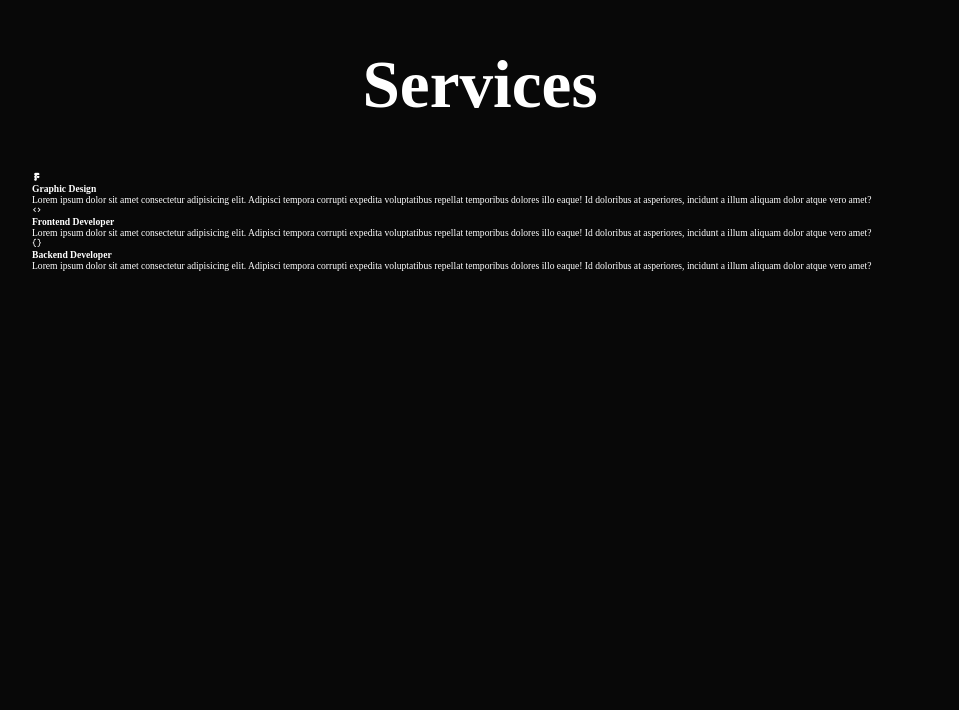
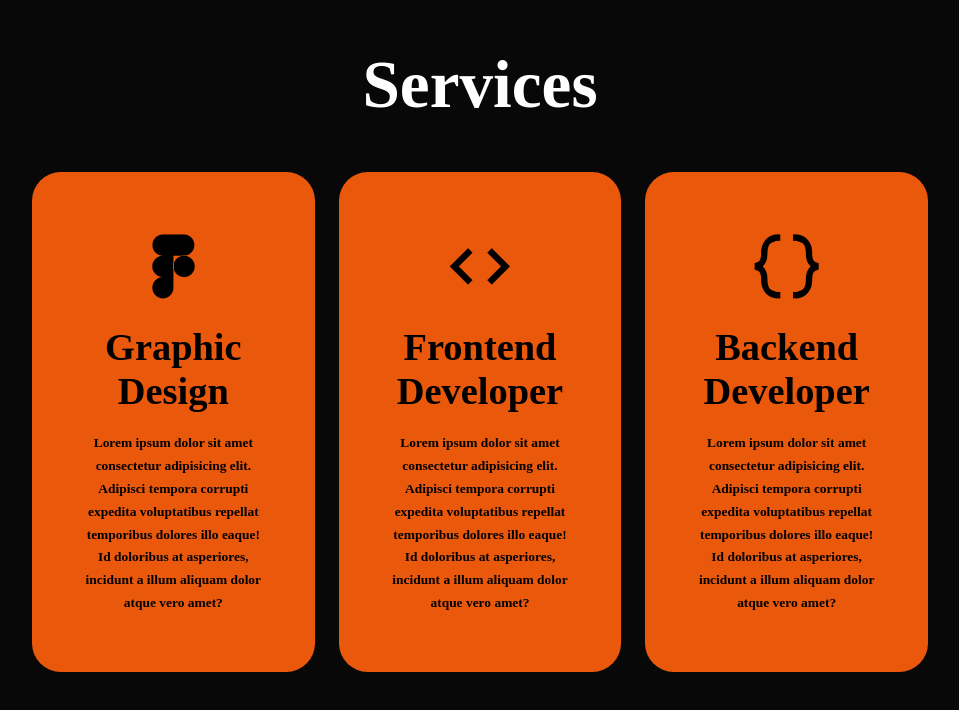
Before and after one commit to ManasiGn/Portfolio, a plain HTML site: page index.html in a window 1280 px wide. Shown: the part 1698-2408 px from the top of the page, without its empty margins (160-1119 px from the left). Drawn offline with nearby package versions, Linux system fonts and the light colour scheme.

Commit message:
did some add ons

```diff
--- a/index.html
+++ b/index.html
@@ -71,22 +71,26 @@
     <section class="services" id="services">
         <h2 class="heading">Services</h2>
         <div class="services-container">
-            <div class="service-box">
-                <div class="service-info">
+            <div class="services-box">
+                <div class="services-info">
                     <i class="bx bxl-figma"></i>
                     <h4>Graphic Design</h4>
                     <p>
                         Lorem ipsum dolor sit amet consectetur adipisicing elit. Adipisci tempora corrupti expedita voluptatibus repellat temporibus dolores illo eaque! Id doloribus at asperiores, incidunt a illum aliquam dolor atque vero amet?
                     </p>
                 </div>
-                <div class="service-info">
+            </div>
+            <div class="services-box">
+                <div class="services-info">
                     <i class="bx bx-code"></i>
                     <h4>Frontend Developer</h4>
                     <p>
                         Lorem ipsum dolor sit amet consectetur adipisicing elit. Adipisci tempora corrupti expedita voluptatibus repellat temporibus dolores illo eaque! Id doloribus at asperiores, incidunt a illum aliquam dolor atque vero amet?
                     </p>
                 </div>
-                <div class="service-info">
+            </div>
+            <div class="services-box">
+                <div class="services-info">
                     <i class="bx bx-code-curly"></i>
                     <h4>Backend Developer</h4>
                     <p>
--- a/styles.css
+++ b/styles.css
@@ -220,3 +220,54 @@ section{
     font-size: 7rem;
     margin: 5rem 0;
 }
+.services{
+    background-color: var(--bg-color);
+    color: black;
+}
+.services h2{
+    color: var(--text-color);
+}
+.services-container{
+    display: grid;
+    grid-template-columns: repeat(auto-fit,minmax(100px, 1fr));
+    align-items: center;
+    gap: 2.5rem;
+}
+.services-box{
+    display: flex;
+    justify-content: center;
+    align-items: center;
+    background-color: var(--main-color);
+    height: 500px;
+    border-radius: 3rem;
+    cursor: pointer;
+    border: 5px solid transparent;
+    transition: 0.4s ease-in-out;
+}
+.services-box:hover{
+    background: var(--second-bg-color);
+    color: var(--main-color);
+    border: 5px solid var(--main-color);
+    transform: scale(1.03);
+}
+.services-info{
+    display: flex;
+    flex-direction: column;
+    text-align: center;
+    justify-content: center;
+    align-items: center;
+    padding: 5rem;
+}
+.services-info h4{
+    font-size: 4rem;
+    margin: 2rem 0;
+    font-weight: 800;
+}
+.services-info p{
+    font-size: 1.4rem;
+    font-weight: 600;
+    line-height: 1.7;
+}
+.services-info i{
+    font-size: 8rem;
+}
```
